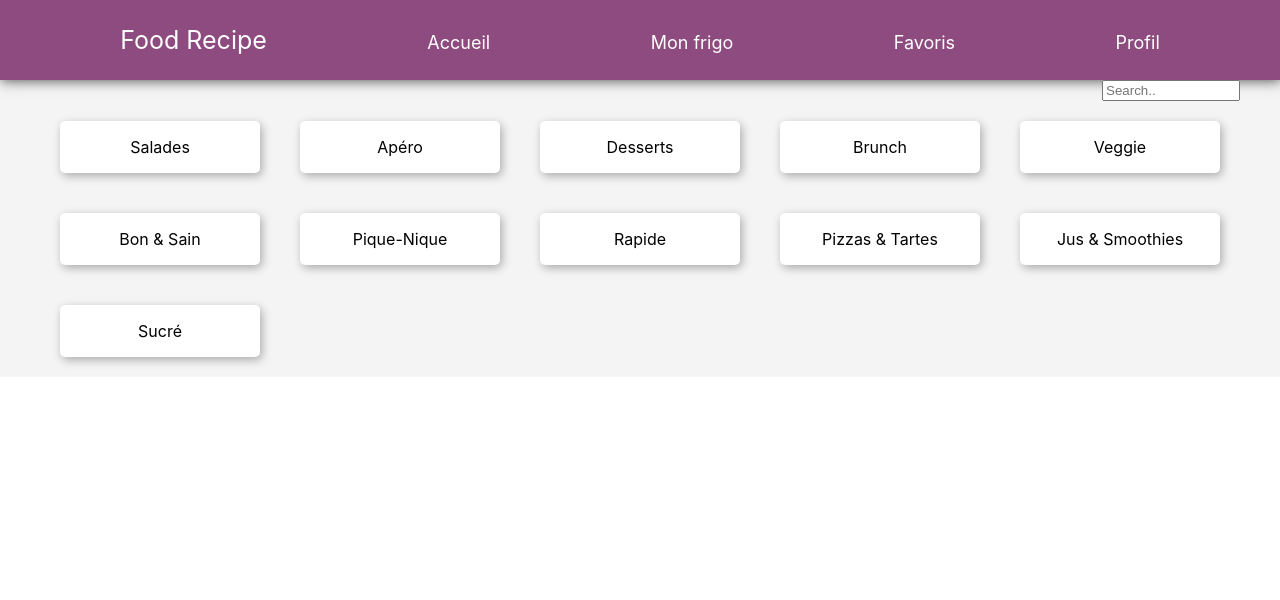
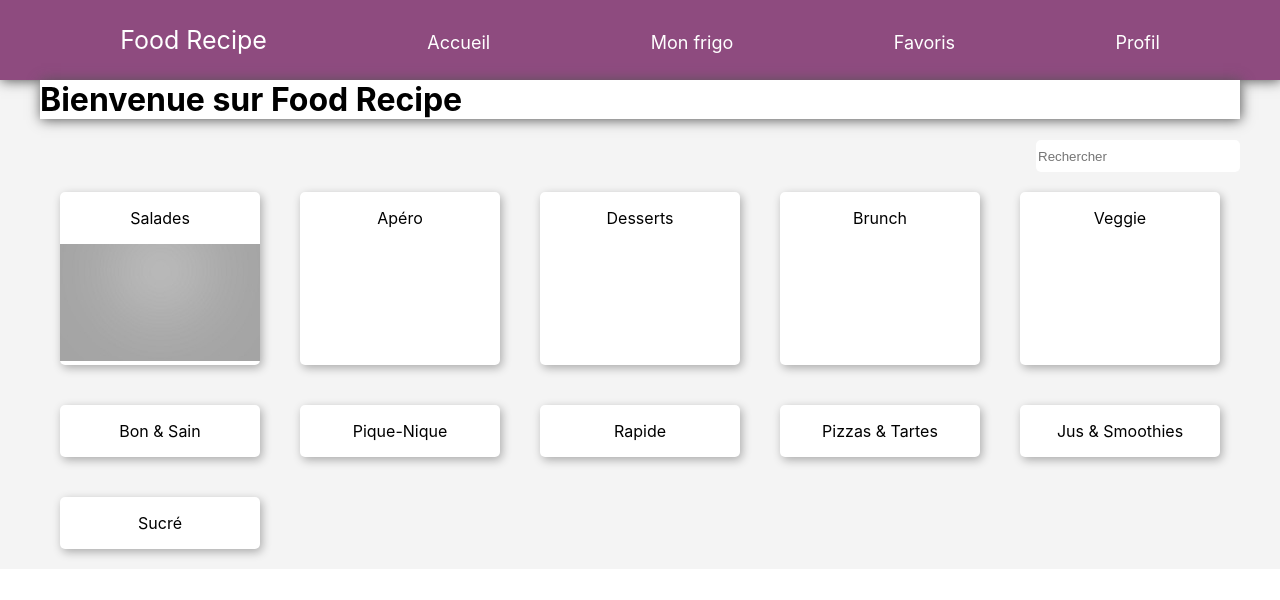
Before and after one commit to FrederiqueBrucker/foodrecipe, a React app: page /home in a window 1280 px wide. Built offline with nearby package versions, Linux system fonts and the light colour scheme.

Commit message:
changement sur la search bar et ajout image grise

```diff
--- a/src/components/ThemeCard.js
+++ b/src/components/ThemeCard.js
@@ -1,17 +1,24 @@
 import React, { Component } from 'react';
 import '../styles/themeStyle.css';
+import Gris from '../img/fond-gris.jpg';
 
 class ThemeCard extends Component{
   render(){
     return (
       <div className="globalTheme">
+
+          <div className="presentation">
+            <h1>Bienvenue sur Food Recipe</h1>
+          </div>
+
           <div className="searchbar">
-              <input type="text" name="search" placeholder="Search.." />
+              <input type="text" name="search" placeholder="Rechercher" />
           </div>
 
           <div className="allCard">
               <div className="Card">
                 <p>Salades</p>
+                <img src={Gris}/>
               </div>
 
               <div className="Card">
--- a/src/styles/themeStyle.css
+++ b/src/styles/themeStyle.css
@@ -1,3 +1,34 @@
+.presentation{
+  background-color: #ffffff;
+  margin:0;
+  box-shadow: 1px 1px 12px #555;
+}
+
+h1{
+  margin-top: 0;
+}
+
+
+.searchbar{
+  display: flex;
+  justify-content: flex-end;
+  border: none;
+}
+
+input[type=text] {
+  width: 200px;
+  -webkit-transition: width 0.4s ease-in-out;
+  transition: width 0.4s ease-in-out;
+  border: none;
+  height: 30px;
+  border-radius: 5px;
+}
+
+/* When the input field gets focus, change its width to 100% */
+input[type=text]:focus {
+  width: 100%;
+}
+
 .allCard{
   width: 100%;
   display: flex;
@@ -12,19 +43,3 @@
   margin: 20px;
   text-align: center;
 }
-
-.searchbar{
-  display: flex;
-  justify-content: flex-end;
-}
-
-input[type=text] {
-  width: 130px;
-  -webkit-transition: width 0.4s ease-in-out;
-  transition: width 0.4s ease-in-out;
-}
-
-/* When the input field gets focus, change its width to 100% */
-input[type=text]:focus {
-  width: 100%;
-}
```
Also changed, not shown: src/img/fond-gris.jpg (added), 1 other file.
